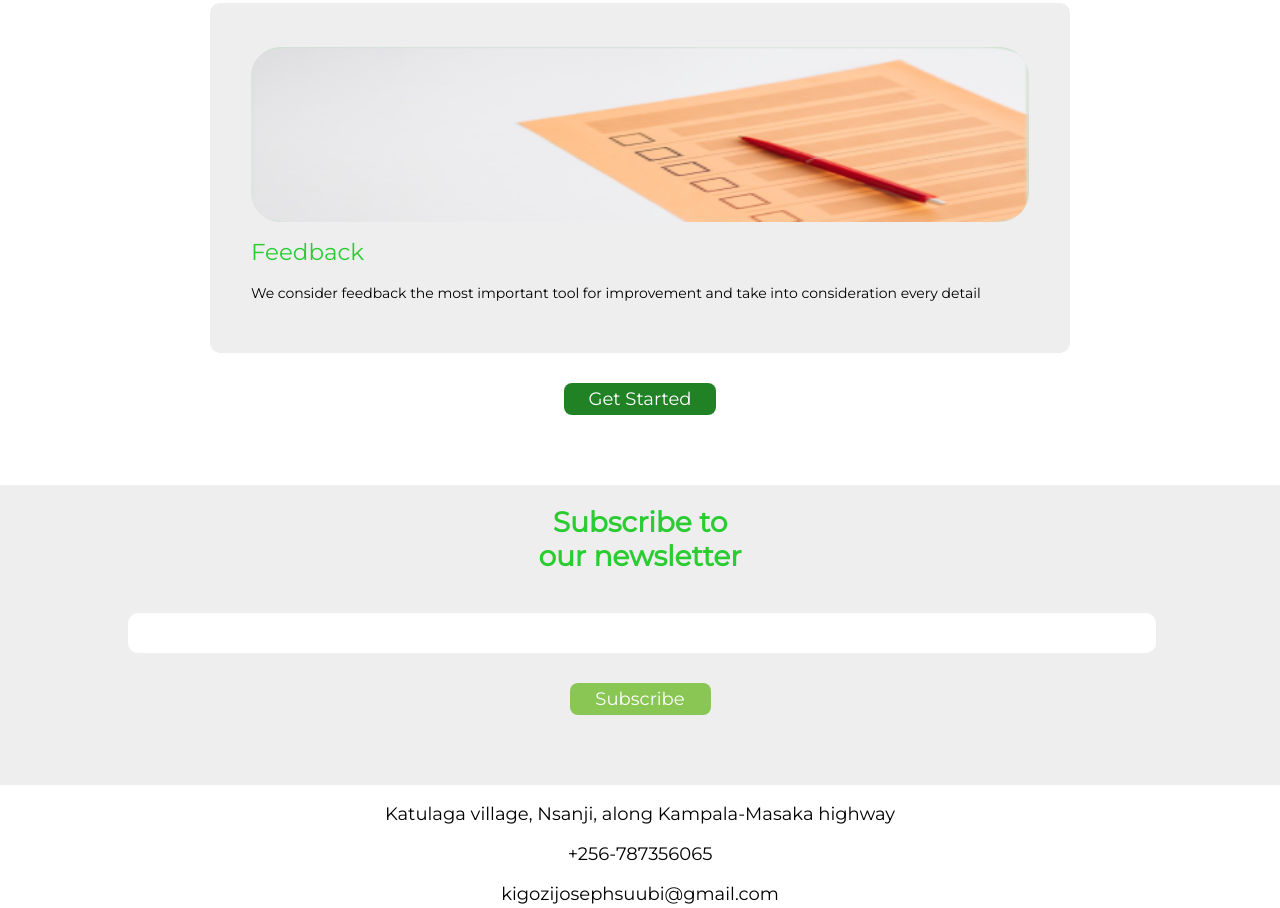
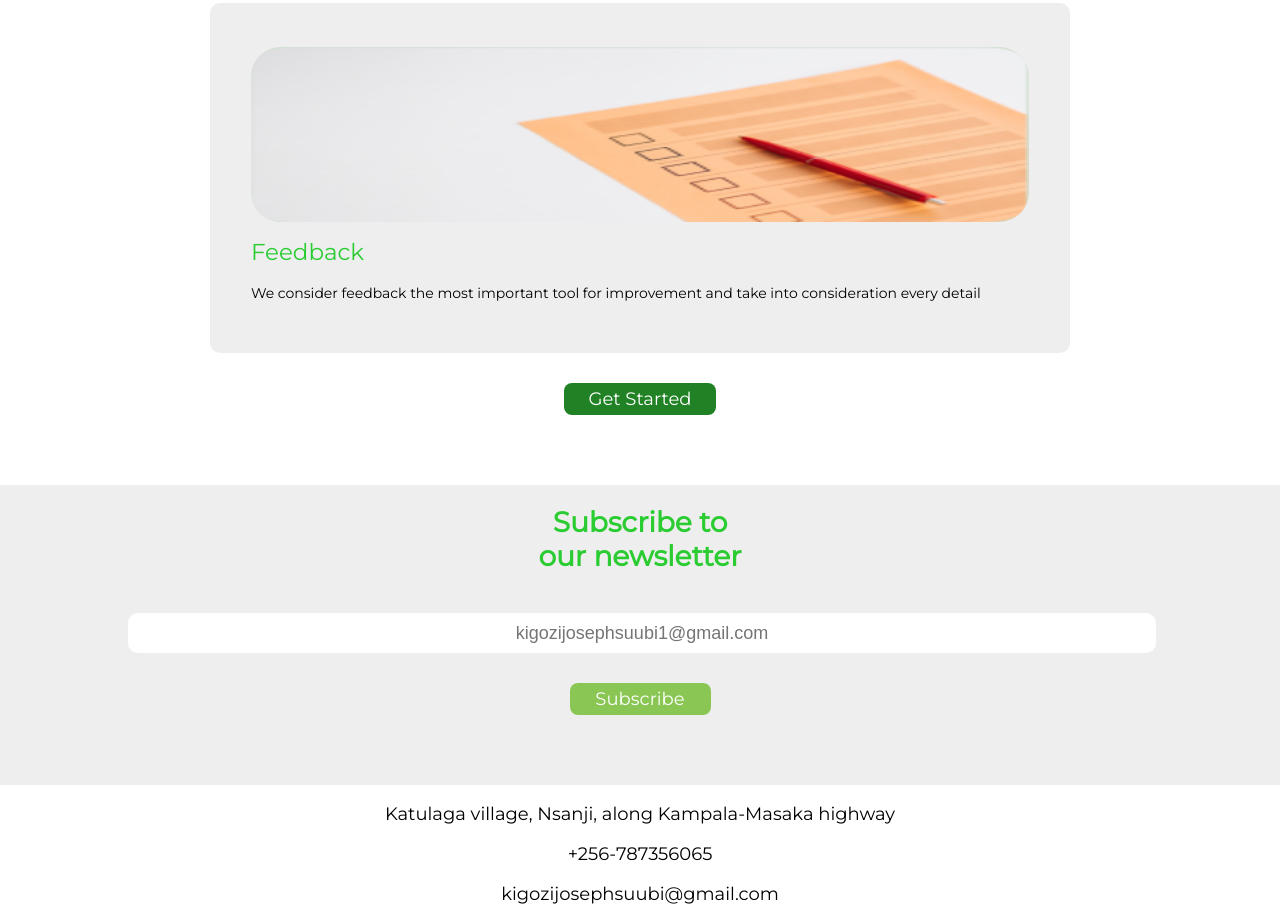
Before and after one commit to Zeph180/Great-farm, a website built with webpack: page src/index.html in a window 1280 px wide. Shown: the part 3974-4882 px from the top of the page. Built offline with nearby package versions, Linux system fonts and the light colour scheme; files whose address does not match are found by name.

Commit message:
Add place holder

```diff
--- a/src/index.html
+++ b/src/index.html
@@ -96,7 +96,7 @@
           </h3>
         </div>
         <form action="">
-          <input type="email" name="usr-email" id="usr-email" />
+          <input type="email" name="usr-email" id="usr-email" placeholder="kigozijosephsuubi1@gmail.com"/>
         </form>
         <a href="../about.html" class="grn-btn form-btn">Subscribe</a>
       </section>
--- a/src/style.css
+++ b/src/style.css
@@ -298,6 +298,7 @@ input {
   display: block;
   width: 100%;
   height: 38px;
+  text-align: center;
   border-style: none;
   border-radius: 10px;
 }
```
Also changed, not shown: dist/index.bundle.js, dist/index.html.
